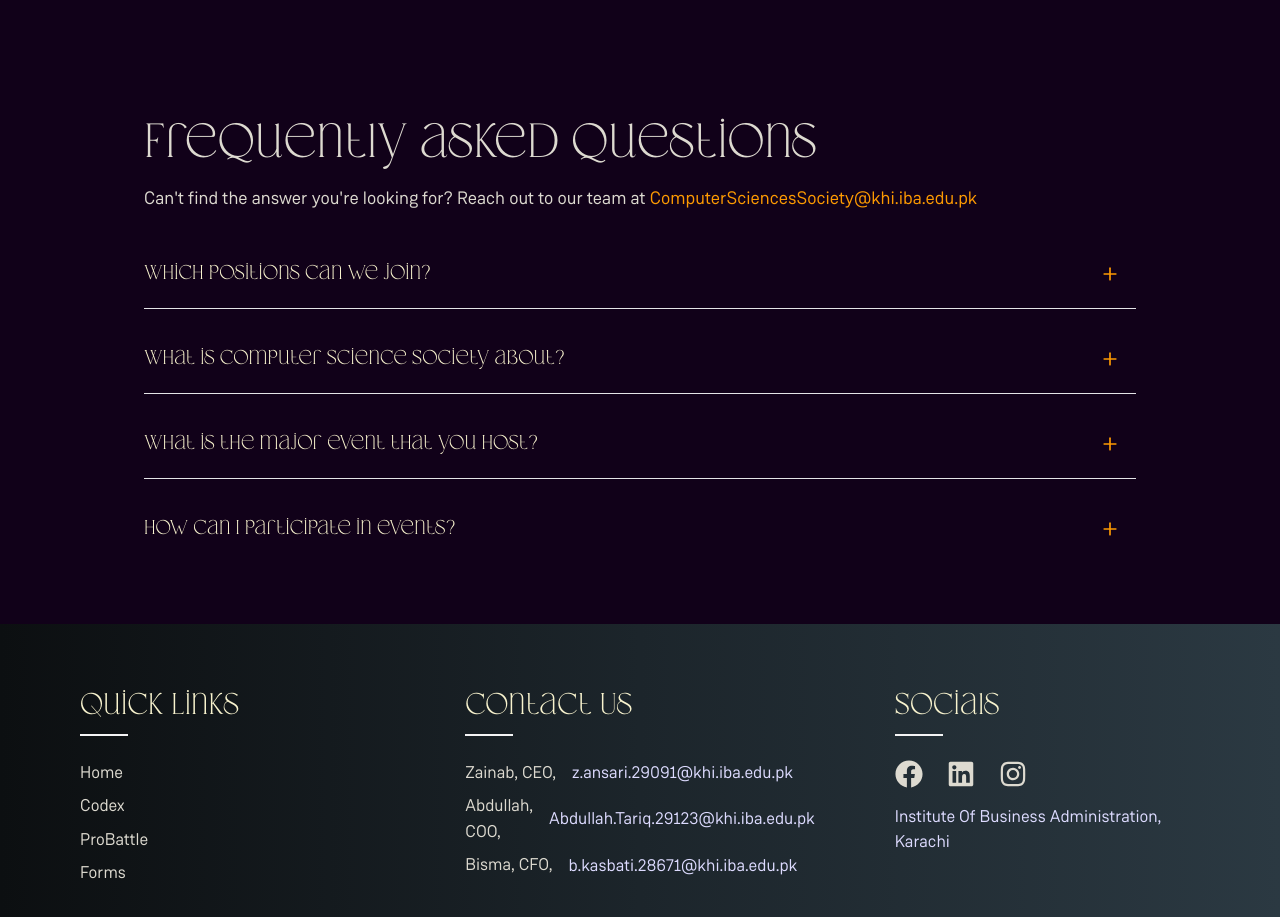
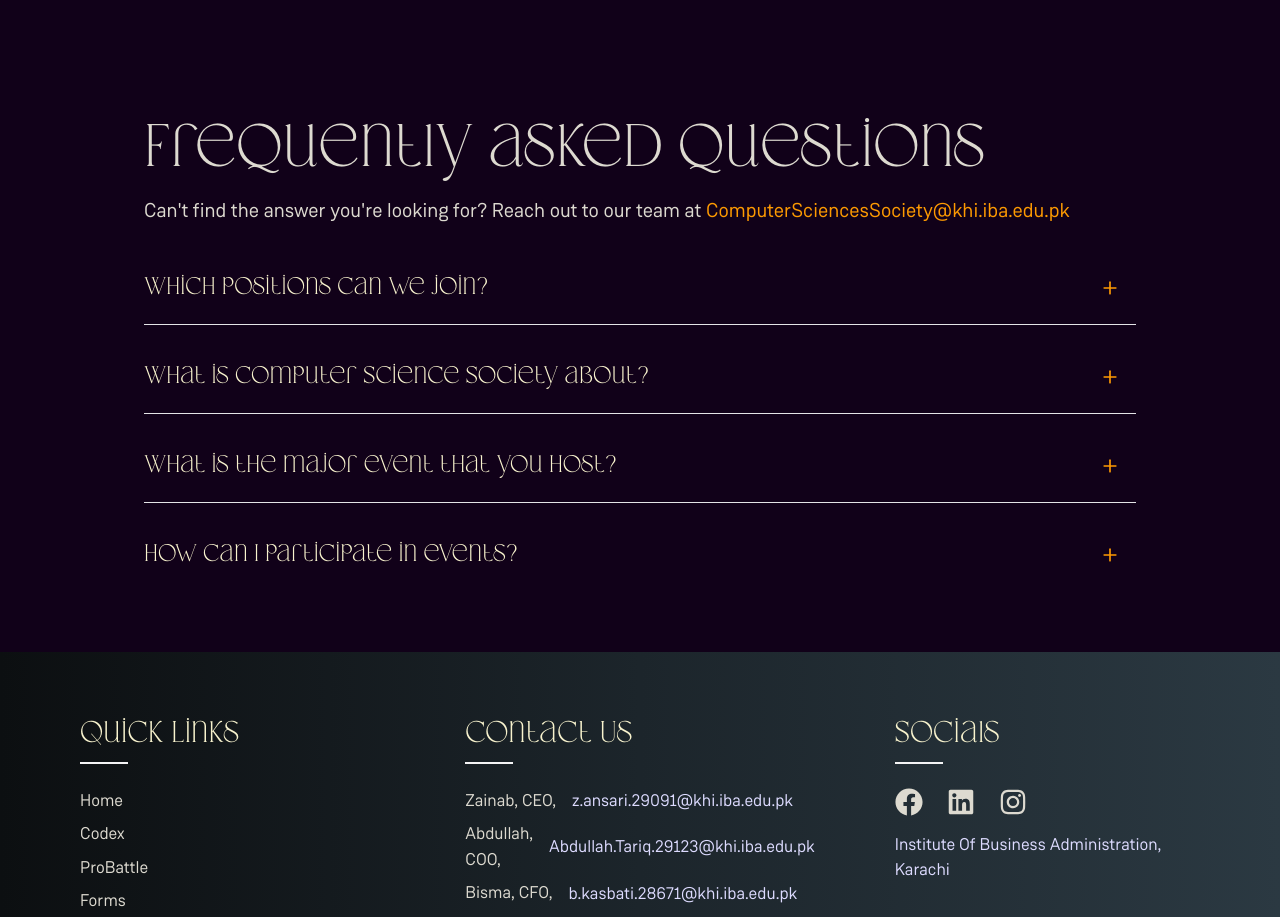
Before and after one commit to css-iba/css-website, a Next.js app: page / in a window 1280 px wide. Shown: the part 6580-7497 px from the top of the page. Built offline with nearby package versions, Linux system fonts and the light colour scheme.

Commit message:
Update FAQ.tsx

```diff
--- a/components/Home/FAQ.tsx
+++ b/components/Home/FAQ.tsx
@@ -15,8 +15,8 @@ const FAQ: React.FC = () => {
   return (
     <section className="py-16">
       <div className="max-w-5xl mx-auto px-6 md:px-4">
-        <h2 className="font-heading colour-text text-4xl md:text-5xl mb-4">Frequently asked questions</h2>
-        <p className="mb-8 font-text text-md md:text-lg colour-text">
+        <h2 className="font-heading colour-text text-4xl md:text-6xl mb-4">Frequently asked questions</h2>
+        <p className="mb-8 font-text text-md md:text-xl colour-text">
           Can&apos;t find the answer you&apos;re looking for? Reach out to our team at{" "}
           <Link href="mailto:ComputerSciencesSociety@khi.iba.edu.pk" className="text-amber-500 font-medium hover:underline">ComputerSciencesSociety@khi.iba.edu.pk</Link>
         </p>
@@ -28,13 +28,13 @@ const FAQ: React.FC = () => {
                 onClick={() => handleToggle(idx)}
                 aria-expanded={openIdx === idx}
               >
-                <span className="font-heading text-lg md:text-xl colour-accent text-left">{faq.question}</span>
+                <span className="font-heading text-lg md:text-2xl colour-accent text-left">{faq.question}</span>
                 <span className="transition-all duration-200">
                   {openIdx === idx ? <Minus className="w-5 h-5 text-amber-500" /> : <Plus className="w-5 h-5 text-amber-500" />}
                 </span>
               </button>
               <div className={`overflow-hidden transition-all duration-300 pr-4 ${openIdx === idx ? 'max-h-50 py-2' : 'max-h-0 py-0'}`} aria-hidden={openIdx !== idx}>
-                <p className="font-text text-sm md:text-md colour-text leading-relaxed">{faq.answer}</p>
+                <p className="font-text text-[15px] text-justify md:text-[16.5px] colour-text leading-relaxed">{faq.answer}</p>
               </div>
               <Separator className={`my-1 ${idx < faqs.length - 1 ? '' : 'hidden'}`} />
             </div>
```
